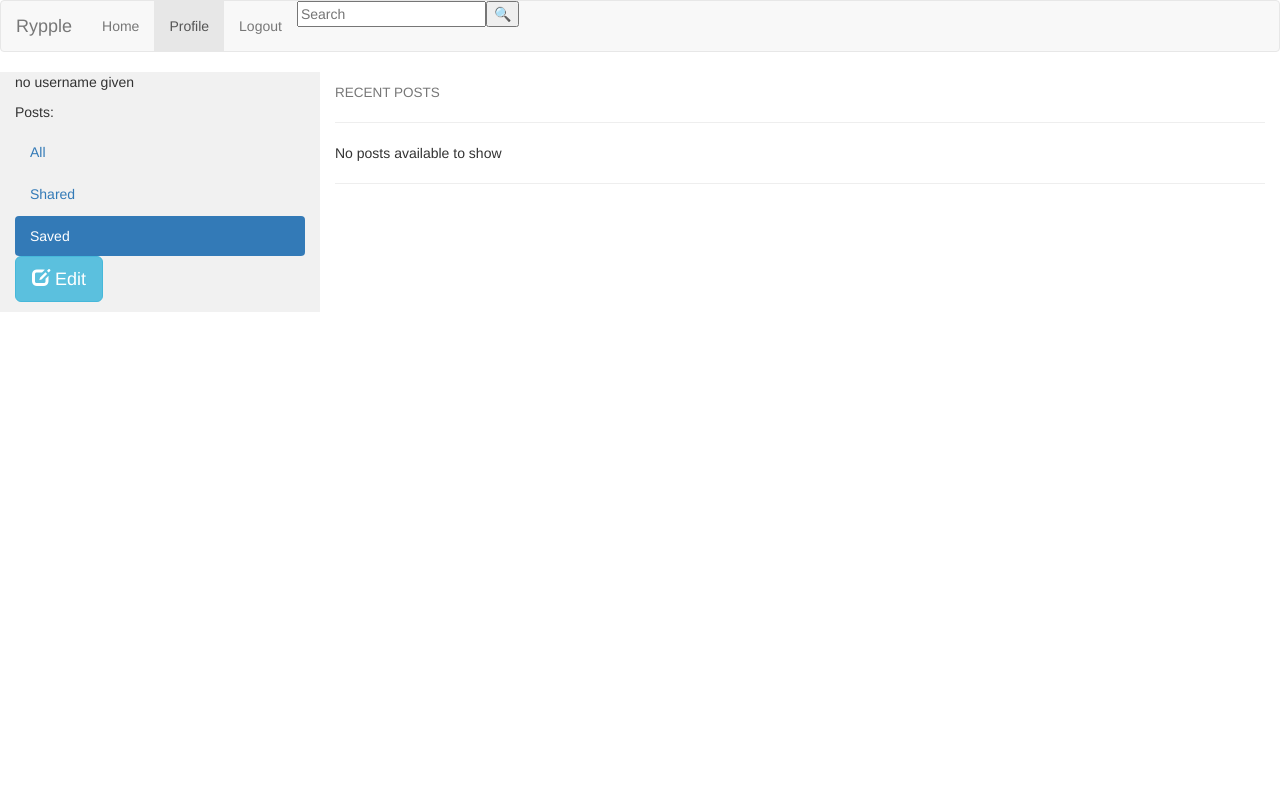
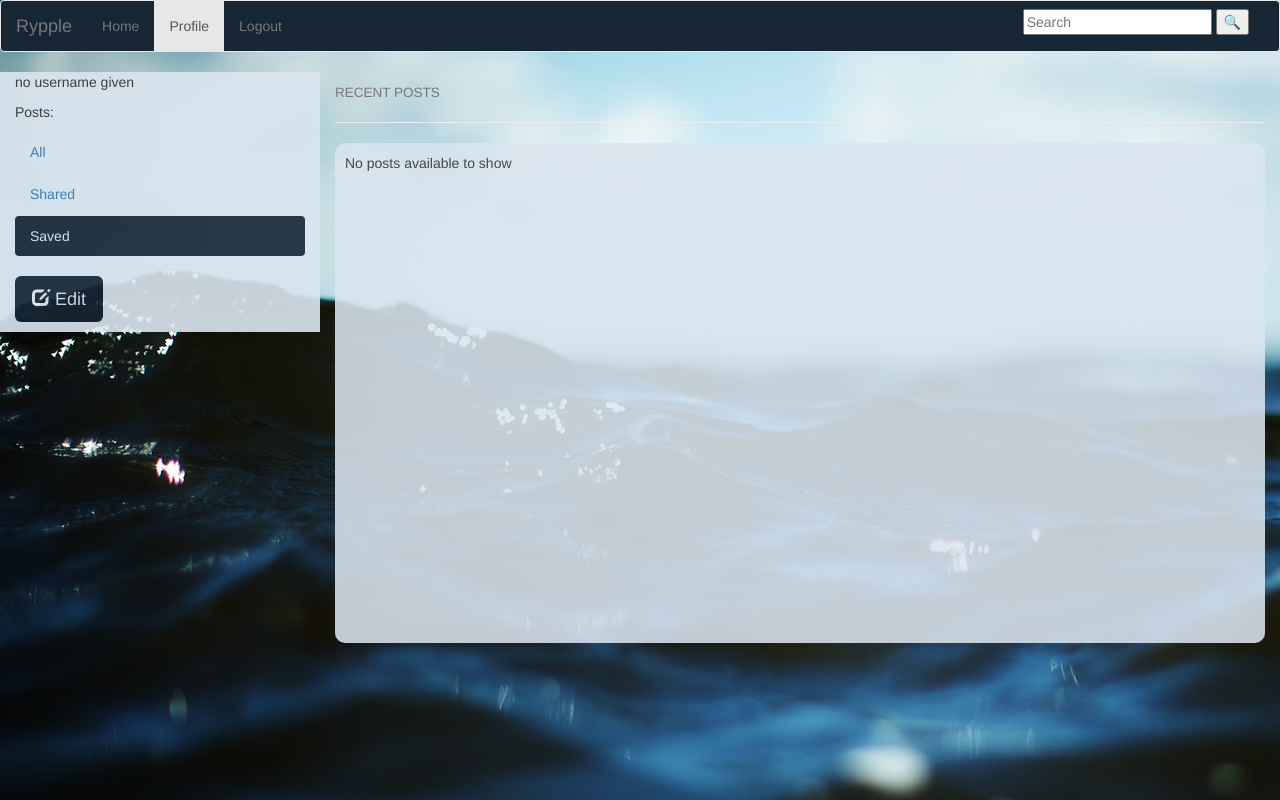
Before and after one commit to keerthanss/microblog, a Django app: page /microblog/profile/saved in a window 1280 px wide. Run offline with Django 3.2, Linux system fonts and the light colour scheme; the visitor is signed in with stand-in values (Sample User, id 1); data that the repository does not hold is empty; parts of the project's set-up code (start-up, migrations or seed data) failed here and were passed over; some libraries are stand-ins or nearby versions.

Commit message:
Made it look nice

```diff
--- a/mysite/microblog/logic.py
+++ b/mysite/microblog/logic.py
@@ -116,9 +116,9 @@
         l.insert(0,p.post_id)
     queryset = Post.objects.all().order_by('-timestamp').filter(post_id__in= set(l))
     for post in queryset:
-        for share in postsShared:
-            if share.post_id == post.post_id:
-                post.timestamp = share.timestamp
+        for save in postsSaved:
+            if save.post_id == post.post_id:
+                post.timestamp = save.timestamp
     if number is not None:
         queryset = queryset[:number]
     return queryset
--- /dev/null
+++ b/mysite/microblog/static/microblog/header.css
@@ -0,0 +1,4 @@
+.headercolour {
+    background-color: #000000;
+
+}
--- a/mysite/microblog/static/microblog/home.css
+++ b/mysite/microblog/static/microblog/home.css
@@ -29,3 +29,13 @@
     display: table-cell;
     vertical-align: middle;
 }
+
+.contain-list {
+  border-radius: 10px;
+  overflow-y: auto;
+   height:500px;
+  background-blend-mode: soft-light;
+  padding: 10px;
+  background-color: #dbe6f0;
+  opacity: 0.87;
+}
--- /dev/null
+++ b/mysite/microblog/static/microblog/panel-head.css
@@ -0,0 +1,3 @@
+.panel-head-colour{
+  background-color: #000000;
+}
--- a/mysite/microblog/static/microblog/profile.css
+++ b/mysite/microblog/static/microblog/profile.css
@@ -1,4 +1,40 @@
 .sidenav {
-  background-color: #f1f1f1;
+
+  background-color: #dbe6f0;
+  opacity: 0.90;
   height: 100%;
 }
+.sidenavbutton{
+  background-color: #162635;
+  opacity: 1.0
+}
+.buttontext{
+  color: #dbe6f0;
+
+}
+.buttontext:hover{
+  color: #dbe6f0;
+
+}
+.nav-pills > li {
+  float: left;
+}
+.nav-pills > li > a {
+  border-radius: 4px;
+}
+.nav-pills > li + li {
+  margin-left: 2px;
+}
+.nav-pills > li.active > a,
+.nav-pills > li.active > a:hover,
+.nav-pills > li.active > a:focus {
+  color: #dbe6f0;
+  background-color: #162635;
+}
+.nav-stacked > li {
+  float: none;
+}
+.nav-stacked > li + li {
+  margin-top: 2px;
+  margin-left: 0;
+}
--- a/mysite/microblog/templates/microblog/header.html
+++ b/mysite/microblog/templates/microblog/header.html
@@ -1,4 +1,6 @@
 {% load staticfiles %}
+
+
 
 <!DOCTYPE html>
 <html lang="en">
@@ -6,25 +8,26 @@
   <title>Rypple - {{title}}</title>
   <meta charset="utf-8">
   <meta name="viewport" content="width=device-width, initial-scale=1">
+  <link rel="stylesheet" href="{% static 'microblog/header.css' %}"></link>
   <link rel="stylesheet" href="https://maxcdn.bootstrapcdn.com/bootstrap/3.3.7/css/bootstrap.min.css">
   <script src="https://ajax.googleapis.com/ajax/libs/jquery/3.1.1/jquery.min.js"></script>
   <script src="https://maxcdn.bootstrapcdn.com/bootstrap/3.3.7/js/bootstrap.min.js"></script>
   {% block head %}
   {% endblock %}
 </head>
-<body>
+<body background="{% static 'microblog/images/waves.jpg'%}">
 {% block body %}
-
-<nav class="navbar navbar-default">
+<nav class="navbar navbar-default" style="background:#162635;">
   <div class="container-fluid">
     <div class="navbar-header">
+
+    <a class="navbar-brand" href="#">Rypple</a>
     </div>
-    <a class="navbar-brand" href="#">Rypple</a>
     <ul class="nav navbar-nav">
       <li {%ifequal title "Home"%}class="active"{%endifequal%} ><a href="/microblog/home">Home</a></li>
       <li {%ifequal title "Profile"%}class="active"{%endifequal%}><a href="/microblog/profile">Profile</a></li>
       <li {%ifequal title "Logout"%}class="active"{%endifequal%}><a href="/microblog/logout/">Logout</a></li>
-      <li><form action = "/microblog/searchuser/" method="post">
+      <!--<li><form action = "/microblog/searchuser/" method="post">
           {% csrf_token %}
           {{ searchForm.searchField }}
           </li>
@@ -32,8 +35,16 @@
         {% for message in messages %}
             <li>{{ message }}</li>
         {% endfor %}
-      </form>
+      </form>-->
     </ul>
+    <form class="navbar-form pull-right" action = "/microblog/searchuser/" method="post">
+        {% csrf_token %}
+        {{ searchForm.searchField }}
+        <input type="submit" value="🔍" />
+        {% for message in messages %}
+          <li>{{ message }}</li>
+        {% endfor %}
+    </form>
   </div>
 </nav>
 
--- a/mysite/microblog/templates/microblog/postlist.html
+++ b/mysite/microblog/templates/microblog/postlist.html
@@ -1,16 +1,17 @@
 {% extends 'microblog/header.html' %}
-
-<!DOCTYPE html>
-<html lang="en">
-  <body>
+{% load staticfiles %}
+{% block head %}
+  <link rel="stylesheet" href="{% static 'microblog/panel-head.css' %}"></link>
+{% endblock %}
 
 {% block postlist %}
   <div class = "panel-group">
     {% if post_set %}
       {% for post in post_set %}
-            <div class="panel panel-info">
-              <div class="panel-heading">
-                  <h3 class = "panel-title"> <a href="/microblog/profile/?username={{post.creator.user_name}}">{{ post.creator.profile_name }}</a> </h3>
+        <div class="panel" >
+          <div class="panel-heading" style="background-color: #162635;">
+
+              <h3 class = "panel-title" style="color: #dbe6f0;"> <a href="/microblog/profile/?username={{post.creator.user_name}}" >{{ post.creator.profile_name }}</a> </h3>
           </div>
           <div class="panel-body">
             {{ post.post_content }}
@@ -37,6 +38,3 @@
     {% endif %}
   </div>
 {% endblock %}
-
-  </body>
-</html>
--- a/mysite/microblog/templates/microblog/profile.html
+++ b/mysite/microblog/templates/microblog/profile.html
@@ -3,6 +3,7 @@
 
 {% block head %}
   <link rel="stylesheet" href="{% static 'microblog/profile.css'%}">
+  <link rel="stylesheet" href="{% static 'microblog/home.css'%}">
 {% endblock %}
 
 {% block body %}
@@ -10,7 +11,7 @@
 
 <div class="container-fluid">
   <div class="row content">
-    <div class="col-sm-3 sidenav">
+    <div class="col-sm-3 sidenav " >
       {%if user_details %}
         {% for user in user_details %}
           <h4>{{user.profile_name}}</h4>
@@ -31,19 +32,20 @@
           <li class="{%ifequal profiletab 'shared'%}active{% endifequal %}"><a href="microblog/profile/shared">Shared</a></li>
           <li class="{%ifequal profiletab 'saved'%}active{% endifequal %}"><a href="microblog/profile/saved">Saved</a></li>
         </ul>
-        <a href="/microblog/editprofile/" class="btn btn-info btn-lg">
+        <br>
+        <a href="/microblog/editprofile/" class="btn sidenavbutton btn-lg buttontext">
           <span class="glyphicon glyphicon-edit"></span> Edit
         </a>
         {%else%}
           {%if isfollowing%}
             {% for user in user_details %}
-            <a href="/microblog/unfollow/?follower={{request.user.username}}&following={{user.user_name}}" class="btn btn-info btn-lg">
+            <a href="/microblog/unfollow/?follower={{request.user.username}}&following={{user.user_name}}" class="btn btn-lg sidenavbutton buttontext">
             {%endfor%}
               <span class="glyphicon glyphicon-ok"></span> Following
             </a>
           {%else%}
           {% for user in user_details %}
-            <a href="/microblog/follow/?follower={{request.user.username}}&following={{user.user_name}}" class="btn btn-info btn-lg">
+            <a href="/microblog/follow/?follower={{request.user.username}}&following={{user.user_name}}" class="btn btn-lg  sidenavbutton buttontext">
           {%endfor%}
             <span class="glyphicon glyphicon-bookmark"></span> Follow
           </a>
@@ -56,10 +58,12 @@
     <div class="col-sm-9">
       <h4><small>RECENT POSTS</small></h4>
       <hr>
+      <div class="contain-list">
       {% block postlist %}
         {{ block.super }}
       {% endblock %}
-      <hr>
+    </div>
+
     </div>
   </div>
 </div>
--- a/mysite/microblog/views.py
+++ b/mysite/microblog/views.py
@@ -39,7 +39,7 @@
             register(data['r_email'], data['r_username'], data['r_password'])
             print register_form.cleaned_data
             #TODO: change redirect url
-            return HttpResponseRedirect('/registered')
+            return redirect('index')
         else: #none of the forms have valid data
             print "invalid form"
     #work with the GET request
```
Also changed, not shown: mysite/microblog/templates/microblog/homepage.html (+10 -4 lines), mysite/microblog/templates/microblog/login.html (+24 -2 lines), mysite/microblog/static/microblog/images/waves.jpg (added). Lines whose indentation alone changed are shown as unchanged.
